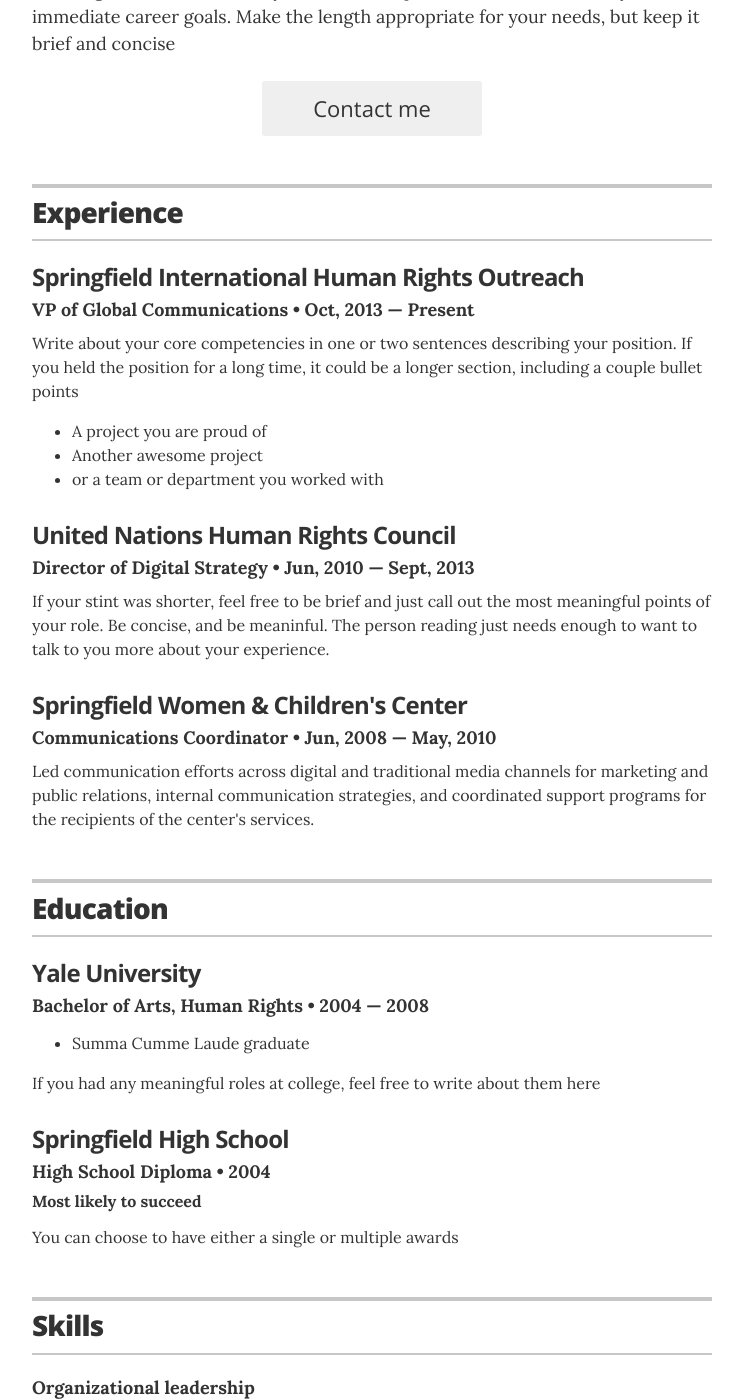
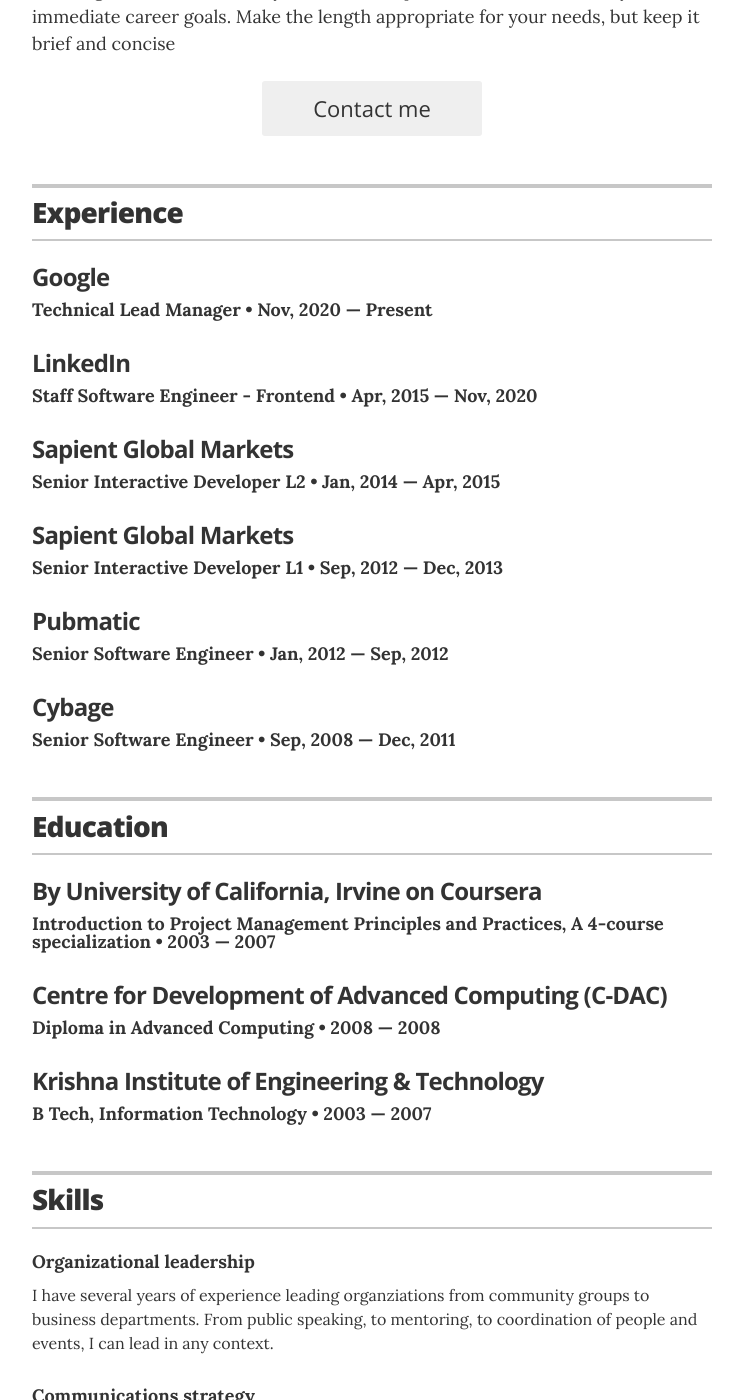
Before and after one commit to schaudhary91/schaudhary91.github.io.old, a Jekyll site: the page built from index.html, in a window 1280 px wide and 1400 px high, scrolled down 337 px. Shown: the whole window, without its empty margins (268-1011 px from the left). Built offline with Jekyll 4.4.1, drawn with Linux system fonts in a browser that asks for light colours.

Commit message:
Updated Education and Experience

```diff
--- a/_data/education.yml
+++ b/_data/education.yml
@@ -1,13 +1,12 @@
 # Degree
-- degree: Bachelor of Arts, Human Rights
-  uni: Yale University
-  year: 2004 &mdash; 2008
-  awards:
-    - award: Summa Cumme Laude graduate
-  summary: If you had any meaningful roles at college, feel free to write about them here
+- degree: Introduction to Project Management Principles and Practices, A 4-course specialization
+  uni: By University of California, Irvine on Coursera
+  year: 2003 &mdash; 2007
 
-- degree: High School Diploma
-  uni: Springfield High School
-  year: 2004
-  award: Most likely to succeed
-  summary: You can choose to have either a single or multiple awards
+- degree: Diploma in Advanced Computing
+  uni: Centre for Development of Advanced Computing (C-DAC)
+  year: 2008 &mdash; 2008
+
+- degree: B Tech, Information Technology
+  uni: Krishna Institute of Engineering & Technology
+  year: 2003 &mdash; 2007
--- a/_data/experience.yml
+++ b/_data/experience.yml
@@ -1,19 +1,36 @@
 # Jobs
-# VP of Global Communications
-- company: Springfield International Human Rights Outreach
-  position: VP of Global Communications
-  duration: Oct, 2013 &mdash; Present
-  summary: Write about your core competencies in one or two sentences describing your position. If you held the position for a long time, it could be a longer section, including a couple bullet points	<ul class="resume-item-list"><li>A project you are proud of</li><li>Another awesome project</li><li>or a team or department you worked with</li></ul>
+# Technical Lead Manager
+- company: Google
+  position: Technical Lead Manager
+  duration: Nov, 2020 &mdash; Present
+  summary:
 
-# Director of Digital Stratgy
-- company: United Nations Human Rights Council
-  position: Director of Digital Strategy
-  duration:  Jun, 2010 &mdash; Sept, 2013
-  summary: If your stint was shorter, feel free to be brief and just call out the most meaningful points of your role. Be concise, and be meaninful. The person reading just needs enough to want to talk to you more about your experience.
+# Staff Software Engineer
+- company: LinkedIn
+  position: Staff Software Engineer - Frontend
+  duration:  Apr, 2015 &mdash; Nov, 2020
+  summary:
 
+# Senior Interactive Developer L2
+- company: Sapient Global Markets
+  position: Senior Interactive Developer L2
+  duration:   Jan, 2014  &mdash; Apr, 2015
+  summary:
 
-# Communications Coordinator
-- company: Springfield Women & Children's Center
-  position: Communications Coordinator
-  duration:   Jun, 2008  &mdash; May, 2010
-  summary: Led communication efforts across digital and traditional media channels for marketing and public relations, internal communication strategies, and coordinated support programs for the recipients of the center's services.
+# Senior Interactive Developer L1
+- company: Sapient Global Markets
+  position: Senior Interactive Developer L1
+  duration:   Sep, 2012  &mdash; Dec, 2013
+  summary:
+
+# Senior Software Engineer
+- company: Pubmatic
+  position: Senior Software Engineer
+  duration:   Jan, 2012  &mdash; Sep, 2012
+  summary:
+
+# Senior Software Engineer
+- company: Cybage
+  position: Senior Software Engineer
+  duration:   Sep, 2008  &mdash; Dec, 2011
+  summary:
```
